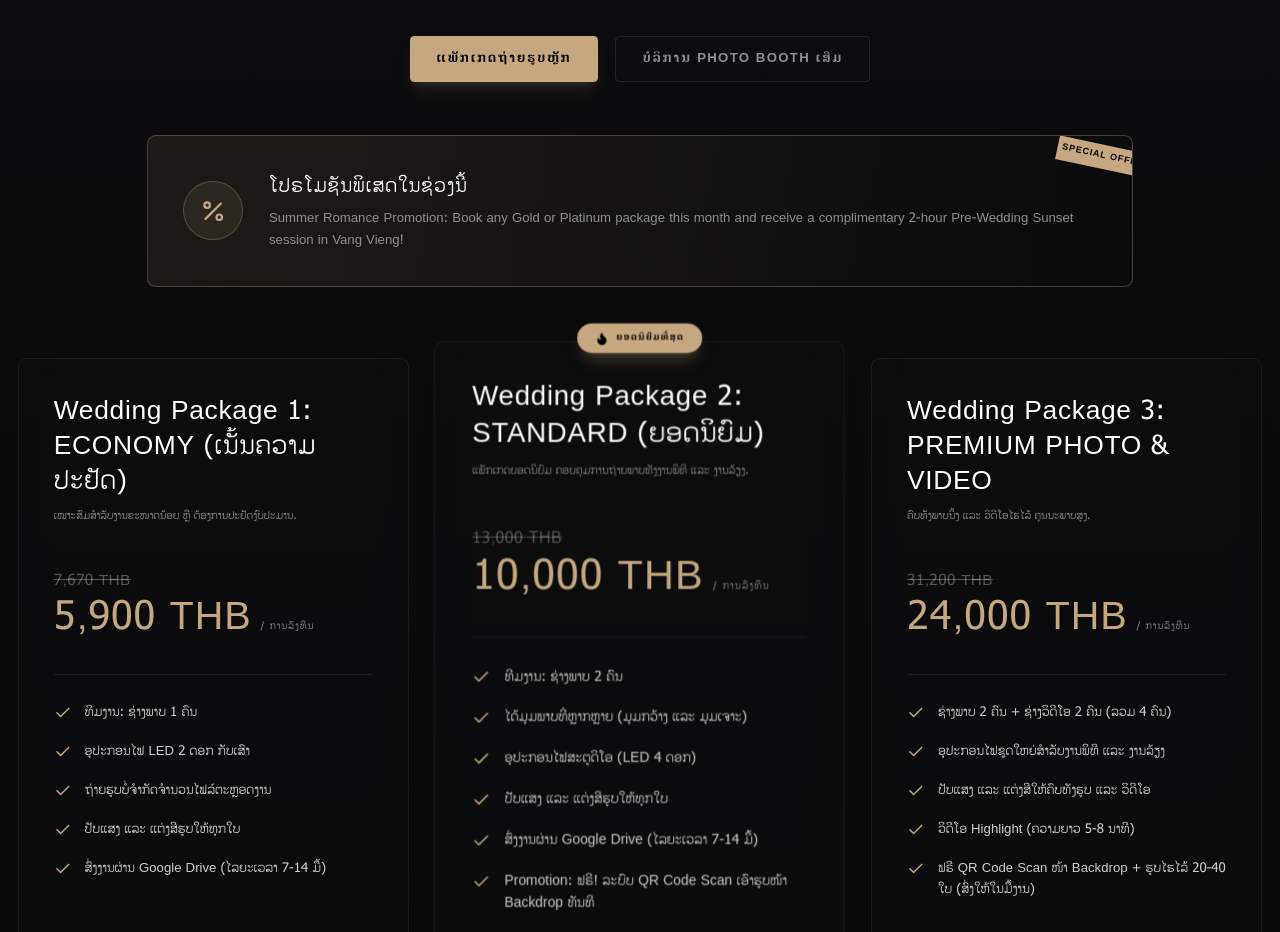
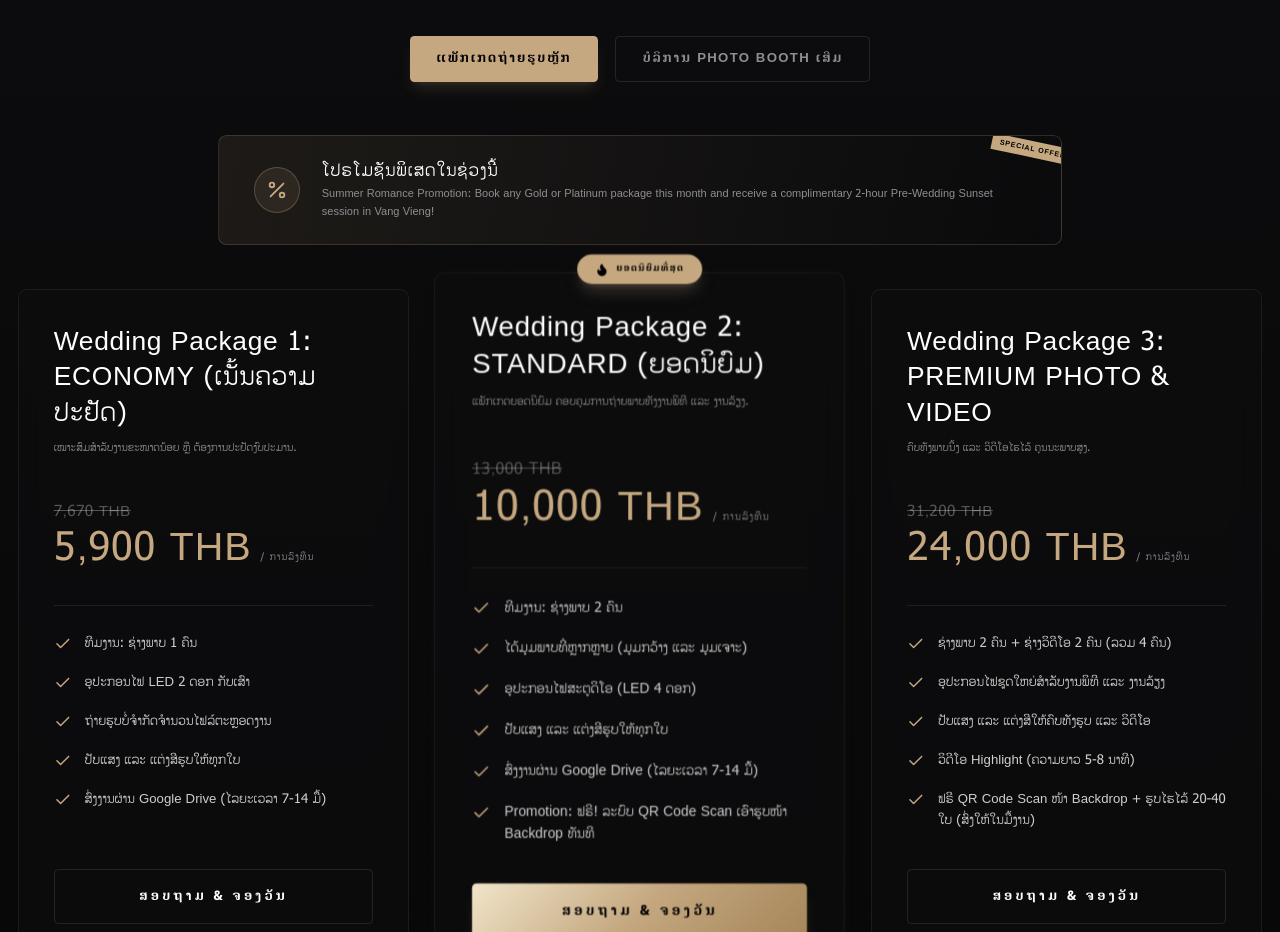
Before and after one commit to takongwd/takongwd.github.io, a React (Vite) app: page / in a window 1280 px wide. Shown: the part 5360-6292 px from the top of the page. Built offline with nearby package versions, Linux system fonts and the light colour scheme; no server answers; the database is empty.

Commit message:
Shrink promotion banner size and padding

```diff
--- a/src/components/Pricing.tsx
+++ b/src/components/Pricing.tsx
@@ -69,19 +69,19 @@ export const Pricing: React.FC = () => {
 
         {/* Promotion Banner - Only shown for main packages */}
         {activeCategory === 'main' && settings.promotionText && (
-          <div className="max-w-4xl mx-auto mb-16 animate-fade-in">
-            <div className="relative p-6 sm:p-8 rounded-lg bg-gradient-to-r from-gold/10 via-gold/5 to-transparent border border-gold/30 flex flex-col sm:flex-row items-center gap-6 overflow-hidden">
-              <div className="absolute top-0 right-0 p-1 bg-gold text-black text-[9px] uppercase tracking-widest font-bold rotate-12 translate-x-4 translate-y-2">
+          <div className="max-w-3xl mx-auto mb-10 animate-fade-in">
+            <div className="relative py-4 px-5 sm:py-5 sm:px-8 rounded-lg bg-gradient-to-r from-gold/10 via-gold/5 to-transparent border border-gold/20 flex flex-row items-center gap-4 sm:gap-5 overflow-hidden">
+              <div className="absolute top-0 right-0 py-0.5 px-2 bg-gold text-black text-[8px] uppercase tracking-widest font-bold rotate-12 translate-x-4 translate-y-1 scale-90">
                 Special Offer
               </div>
-              <div className="p-3.5 rounded-full bg-gold/10 border border-gold/30 text-gold flex items-center justify-center shrink-0">
-                <Percent className="h-6 w-6" />
+              <div className="p-2 sm:p-2.5 rounded-full bg-gold/10 border border-gold/30 text-gold flex items-center justify-center shrink-0">
+                <Percent className="h-4 w-4 sm:h-5 sm:w-5" />
               </div>
               <div>
-                <h4 className="font-serif text-lg text-white font-medium mb-1.5 tracking-wider">
+                <h4 className="font-serif text-sm sm:text-base text-white font-medium mb-0.5 tracking-wider">
                   {t.pricingPromoHeader}
                 </h4>
-                <p className="text-xs text-dark-text-muted leading-relaxed">
+                <p className="text-[11px] text-dark-text-muted leading-relaxed">
                   {settings.promotionText}
                 </p>
               </div>
```
